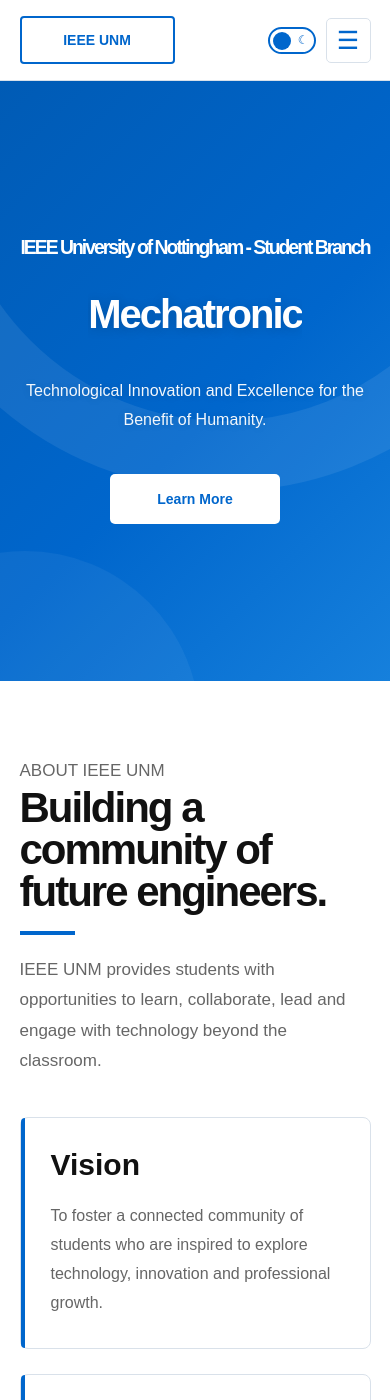
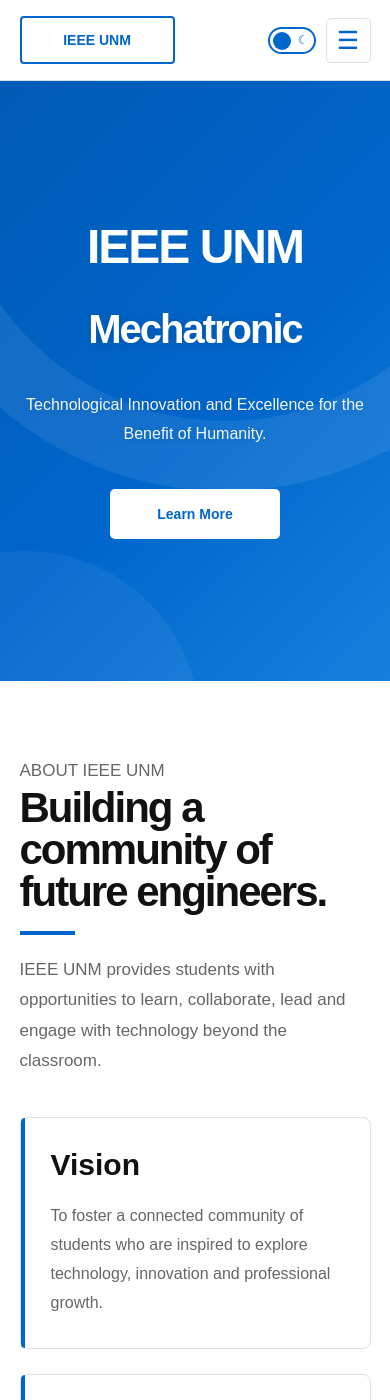
Before and after one commit to Tofu06/IEEE_UNM_websitetest, a Jekyll site: the page built from index.html, in a window 390 px wide and 1400 px high. Built offline with Jekyll 4.4.1, drawn with Linux system fonts in a browser that asks for light colours.

Commit message:
Changed title for mobile + drop down errro

```diff
--- a/assets/css/style.css
+++ b/assets/css/style.css
@@ -39,6 +39,12 @@
 /* -------------------------
    Base
    ------------------------- */
+
+html,
+body {
+    max-width: 100%;
+    overflow-x: hidden;
+}
 
 html {
     scroll-behavior: smooth;
@@ -721,6 +727,14 @@
 
 /* Main title */
 
+.hero-title-mobile {
+    display: none;
+}
+
+.hero-title-desktop {
+    display: inline;
+}
+
 .hero-content h1 {
     width: 100%;
     max-width: 1200px;
@@ -1667,13 +1681,13 @@
 
         top: 100%;
         left: 0;
-
-        width: 100vw;
+        right: 0;
+
+        width: 100%;
 
         display: flex;
 
         flex-direction: column;
-
         align-items: stretch;
 
         gap: 0;
@@ -1854,6 +1868,25 @@
         letter-spacing: -2px;
     }
 
+    .hero-title-desktop {
+        display: none;
+    }
+
+    .hero-title-mobile {
+        display: inline;
+    }
+
+    .hero-content h1 {
+        width: 100%;
+
+        font-size: 48px;
+        line-height: 1;
+
+        letter-spacing: -2px;
+
+        white-space: nowrap;
+    }
+
     .hero-content p {
         font-size: 16px;
     }
--- a/assets/js/main.js
+++ b/assets/js/main.js
@@ -205,79 +205,6 @@
         });
     }
 
-
-    /* =====================================================
-    DYNAMIC HERO TITLE SIZE
-    ===================================================== */
-
-    function fitHeroTitle() {
-        const heroTitle = document.getElementById("heroTitle");
-
-        if (!heroTitle) {
-            return;
-        }
-
-        const container = heroTitle.parentElement;
-
-        if (!container) {
-            return;
-        }
-
-        const availableWidth = container.clientWidth;
-
-        let minSize = 16;
-        let maxSize = 52;
-
-        /*
-        * Reset the title before measuring.
-        */
-        heroTitle.style.fontSize = `${maxSize}px`;
-
-        /*
-        * Make sure the browser measures the full
-        * single-line width.
-        */
-        heroTitle.style.whiteSpace = "nowrap";
-
-        /*
-        * Find the largest font size that fits.
-        */
-        while (maxSize - minSize > 0.5) {
-            const testSize = (maxSize + minSize) / 2;
-
-            heroTitle.style.fontSize = `${testSize}px`;
-
-            if (heroTitle.scrollWidth > availableWidth) {
-                maxSize = testSize;
-            } else {
-                minSize = testSize;
-            }
-        }
-
-        heroTitle.style.fontSize = `${minSize}px`;
-    }
-
-
-    /*
-    * Run after the page has fully loaded.
-    */
-    window.addEventListener("load", fitHeroTitle);
-
-
-    /*
-    * Run whenever the viewport changes size.
-    */
-    window.addEventListener("resize", fitHeroTitle);
-
-
-    /*
-    * Also run shortly after loading because
-    * mobile browsers can change the viewport
-    * dimensions after the initial layout.
-    */
-    setTimeout(fitHeroTitle, 100);
-    setTimeout(fitHeroTitle, 500);
-
     /* =====================================================
     HERO TEXT ROTATION
     ===================================================== */
--- a/index.html
+++ b/index.html
@@ -7,8 +7,14 @@
 <section class="hero">
     <div class="container hero-content">
 
-        <h1 id="heroTitle">
-            IEEE University of Nottingham - Student Branch
+        <h1 class="hero-title">
+            <span class="hero-title-desktop">
+                IEEE University of Nottingham - Student Branch
+            </span>
+
+            <span class="hero-title-mobile">
+                IEEE UNM
+            </span>
         </h1>
 
         <div class="hero-discipline">
```
